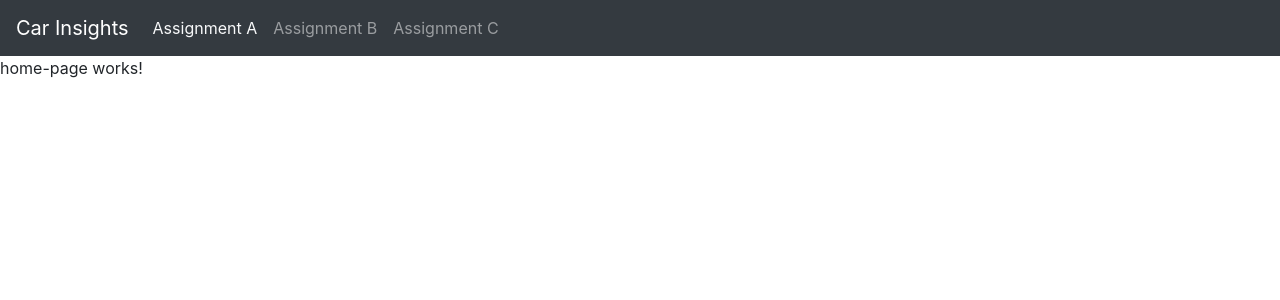
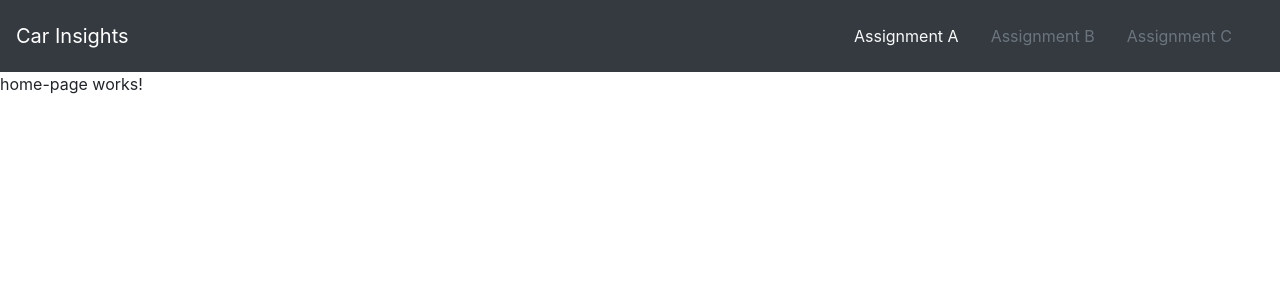
Before and after one commit to Bodason/CarsInsight, an Angular app: page /A in a window 1280 px wide. Shown: the top 300 px of the page. Built offline with nearby package versions, Linux system fonts and the light colour scheme.

Commit message:
further changes to top-nav-bar

```diff
--- a/src/app/components/top-nav-bar/top-nav-bar.component.html
+++ b/src/app/components/top-nav-bar/top-nav-bar.component.html
@@ -1,18 +1,15 @@
-<nav class="navbar navbar-expand-lg navbar-dark bg-dark">
+<nav class="navbar navbar-dark bg-dark">
     <a class="navbar-brand" href="#"> Car Insights </a>
-    <button class="navbar-toggler" type="button" data-toggle="collapse" data-target="#navbarColor01" aria-controls="navbarColor01" aria-expanded="false" aria-label="Toggle navigation">
-      <span class="navbar-toggler-icon"></span>
-    </button>
 
-    <div class="collapse navbar-collapse" id="navbarColor01">
-      <ul class="navbar-nav mr-auto">
+    <div class="navbar">
+      <ul class="nav-bar-style">
 
         <li *ngFor="let route of Routes">
             <a
-                class="nav-link"
-                [href]="route.Url"
+                class="nav-link cursor-pointer"
                 (click) = "SelectedRouteChanged(route)"
-                [class.text-light]="route.IsSelected">
+                [class.text-light]="route.IsSelected"
+                [class.text-secondary]="!route.IsSelected">
                     {{ route.Name }}
             </a>
         </li>
--- a/src/app/components/top-nav-bar/top-nav-bar.component.scss
+++ b/src/app/components/top-nav-bar/top-nav-bar.component.scss
@@ -0,0 +1,8 @@
+.cursor-pointer {
+    cursor: pointer;
+}
+
+ul.nav-bar-style{
+    list-style-type: none;
+    display: contents;
+}
```
